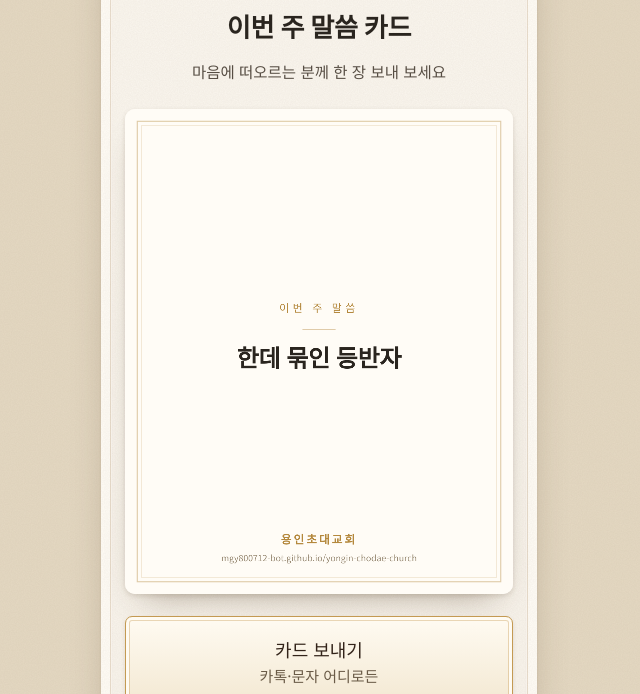
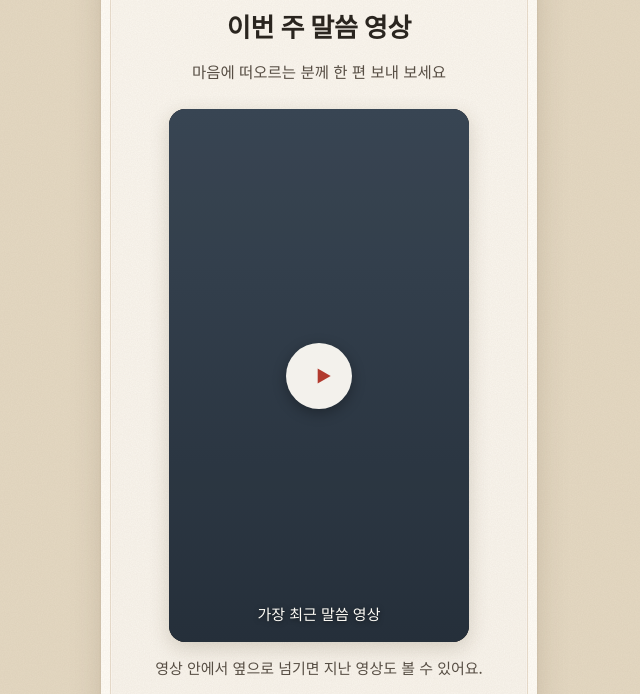
Before and after one commit to mgy800712-bot/yongin-chodae-church, a plain HTML site: page card.html in a window 1280 px wide. Shown: the part 106-800 px from the top of the page, without its empty margins (321-961 px from the left). Drawn offline with Linux system fonts and the light colour scheme.

Commit message:
말씀 카드를 유튜브 쇼츠 보내는 형식으로 바꾼다
그림을 그려 보내던 것을 교회 쇼츠를 보내는 것으로 바꿨다.
쇼츠를 새로 올리면 저절로 맨 앞에 들어오므로 매주 손댈 것이 없다.
말씀 한 줄을 적어 두면 영상 위에 함께 나온다.

Co-Authored-By: Claude Opus 5 <noreply@anthropic.com>

```diff
--- a/card.html
+++ b/card.html
@@ -3,20 +3,20 @@
 <head>
 <meta charset="UTF-8">
 <meta name="viewport" content="width=device-width, initial-scale=1, viewport-fit=cover">
-<title>이번 주 말씀 카드 · 용인초대교회</title>
-<meta name="description" content="이번 주 말씀을 카드 한 장으로 만들어 지인에게 보냅니다">
+<title>이번 주 말씀 영상 · 용인초대교회</title>
+<meta name="description" content="교회 유튜브 쇼츠를 지인에게 한 편 보내 보세요">
 <meta name="color-scheme" content="light">
 <!-- 카카오톡 공유 미리보기 -->
 <link rel="canonical" href="https://mgy800712-bot.github.io/yongin-chodae-church/card.html">
 <meta property="og:url" content="https://mgy800712-bot.github.io/yongin-chodae-church/card.html">
 <meta property="og:type" content="website">
 <meta property="og:site_name" content="대한예수교장로회 용인초대교회">
-<meta property="og:title" content="이번 주 말씀, 한 장으로 보내세요">
-<meta property="og:description" content="용인초대교회 성도님께 · 버튼 한 번이면 카드가 만들어집니다">
-<meta property="og:image" content="https://mgy800712-bot.github.io/yongin-chodae-church/assets/img/og-card.jpg?v=1">
+<meta property="og:title" content="이번 주 말씀 영상, 한 편 보내세요">
+<meta property="og:description" content="1분이면 봅니다 · 용인초대교회">
+<meta property="og:image" content="https://mgy800712-bot.github.io/yongin-chodae-church/assets/img/og-card.jpg?v=2">
 <meta property="og:image:width" content="1200">
 <meta property="og:image:height" content="630">
-<meta property="og:image:alt" content="이번 주 말씀 카드 — 버튼 한 번이면 카드가 만들어집니다">
+<meta property="og:image:alt" content="이번 주 말씀 영상 — 1분이면 봅니다">
 <meta property="og:locale" content="ko_KR">
 <meta name="twitter:card" content="summary_large_image">
 <link rel="preconnect" href="https://fonts.googleapis.com">
@@ -30,30 +30,39 @@
 <section class="sheet">
 
   <p class="brand">용인초대교회</p>
-  <h1 class="hello">이번 주 말씀 카드
-    <small>마음에 떠오르는 분께 한 장 보내 보세요</small>
+  <h1 class="hello">이번 주 말씀 영상
+    <small>마음에 떠오르는 분께 한 편 보내 보세요</small>
   </h1>
 
-  <div class="cardbox">
-    <canvas id="cv" width="1080" height="1350" aria-label="이번 주 말씀 카드"></canvas>
+  <!-- 말씀 한 줄 — data/this-week.js 에 적어 두면 영상 위에 함께 나옵니다 -->
+  <div class="card2" id="wordBox" hidden>
+    <span class="lb">이번 주 말씀</span>
+    <p class="ref" id="wordRef" hidden></p>
+    <p id="wordLine"></p>
   </div>
 
-  <p class="note" id="status" hidden></p>
+  <!-- 교회 유튜브의 쇼츠만 모인 목록 — 새로 올리면 저절로 맨 앞에 들어옵니다 -->
+  <div class="vid tall" id="vidBox">
+    <button type="button" id="vidPlay" class="plain" aria-label="말씀 영상 보기">
+      <span class="pl"><svg viewBox="0 0 24 24" aria-hidden="true"><path d="M8 5l12 7-12 7z"/></svg></span>
+      <span class="pt">가장 최근 말씀 영상</span>
+    </button>
+  </div>
+  <p class="note" style="margin-top:12px;font-size:15px">영상 안에서 옆으로 넘기면 지난 영상도 볼 수 있어요.</p>
 
   <div class="cta" style="margin-top:22px">
-    <button type="button" id="send">카드 보내기<b style="display:block;font-size:15px;font-weight:400;margin-top:3px;color:#6a5b47">카톡·문자 어디로든</b></button>
-    <button type="button" id="save">그림으로 저장하기</button>
+    <button type="button" id="send">카톡으로 보내기<b style="display:block;font-size:15px;font-weight:400;margin-top:3px;color:#6a5b47">받으신 분도 바로 볼 수 있어요</b></button>
   </div>
 
   <p class="note" id="say" hidden style="font-weight:700;color:#7a5a2c"></p>
 
   <div class="msgs">
     <h3>이렇게 보내 보세요</h3>
-    <button type="button" class="msg" data-m="이번 주에 들은 말씀인데, 문득 생각나서 보내요.">
-      <span>이번 주에 들은 말씀인데, 문득 생각나서 보내요.</span>
+    <button type="button" class="msg" data-m="이번 주에 들은 말씀인데, 문득 생각나서 보내요. 1분이면 봐요.">
+      <span>이번 주에 들은 말씀인데, 문득 생각나서 보내요. 1분이면 봐요.</span>
     </button>
-    <button type="button" class="msg" data-m="요즘 어떻게 지내요? 이 말씀이 좋아서 나눠요.">
-      <span>요즘 어떻게 지내요? 이 말씀이 좋아서 나눠요.</span>
+    <button type="button" class="msg" data-m="요즘 어떻게 지내요? 짧은 영상 하나 보내요.">
+      <span>요즘 어떻게 지내요? 짧은 영상 하나 보내요.</span>
     </button>
     <button type="button" class="msg" data-m="오늘 하루도 평안하시길 바라며 보냅니다.">
       <span>오늘 하루도 평안하시길 바라며 보냅니다.</span>
@@ -75,161 +84,96 @@
 
 <script src="data/this-week.js"></script>
 <script>
-/* this-week.js 가 깨져도 페이지는 그대로 보인다 — 카드만 안 나온다 */
+/* this-week.js 가 깨져도 영상과 보내기는 그대로 돌아간다 */
 (function () {
-  var W = 1080, H = 1350;
-  var PAPER = '#fffcf6', INK = '#2a251f', SOFT = '#574e44', GOLD = '#b4883c';
-  var SERIF = '"Noto Serif KR", serif', SANS = '"Noto Sans KR", sans-serif';
-  var SITE = 'mgy800712-bot.github.io/yongin-chodae-church';
+  // 유튜브가 채널마다 자동으로 관리하는 '쇼츠만 모인 재생목록' (채널ID 의 UC 를 UUSH 로)
+  var CHANNEL_SHORTS = 'UUSHRYw9Ca3ssSym_KycnLJRMw';
+  var PAGE = location.href.split(/[?#]/)[0];
+  var BASE = PAGE.replace(/[^/]*$/, '');
 
-  var cv = document.getElementById('cv'), ctx = cv.getContext('2d');
   var w = window.THIS_WEEK || {};
-
-  // 대괄호가 그대로면 '아직 안 적음'으로 본다
   function v(s) { s = (s || '').trim(); return s.charAt(0) === '[' ? '' : s; }
 
-  var title = v(w.title);
-  // 구절도 요약도 없으면 설교 제목이라도 크게 올린다
-  var hero = v(w.cardVerse) || v(w.summary) || title;
-  var ref = v(w.verse);
-  var sub = v(w.cardVerse) ? v(w.summary) : '';
-  if (hero === title) title = '';   // 위에 크게 올라갔으면 아래에 또 적지 않는다
-
-  function tell(msg) {
-    var el = document.getElementById('status');
-    el.textContent = msg; el.hidden = false;
-    document.getElementById('send').disabled = true;
-    document.getElementById('save').disabled = true;
+  // 말씀 한 줄 — 적어 두었을 때만 나온다
+  var line = v(w.cardVerse) || v(w.summary), ref = v(w.verse);
+  if (line) {
+    document.getElementById('wordLine').textContent = line;
+    if (ref) {
+      var r = document.getElementById('wordRef');
+      r.textContent = ref; r.hidden = false;
+    }
+    document.getElementById('wordBox').hidden = false;
   }
 
-  if (!hero) {
-    tell('이번 주 말씀이 아직 올라오지 않았어요. 토요일에 다시 와 주세요.');
-    document.querySelector('.cardbox').hidden = true;
-    return;
+  // 영상 — 누르기 전에는 불러오지 않는다
+  var box = document.getElementById('vidBox');
+  document.getElementById('vidPlay').onclick = function () {
+    var f = document.createElement('iframe');
+    f.src = 'https://www.youtube-nocookie.com/embed/videoseries?list=' + CHANNEL_SHORTS + '&autoplay=1&rel=0';
+    f.title = '용인초대교회 말씀 영상';
+    f.allow = 'accelerometer; autoplay; clipboard-write; encrypted-media; gyroscope; picture-in-picture';
+    f.allowFullscreen = true;
+    box.replaceChildren(f);
+  };
+
+  function say(m) { var el = document.getElementById('say'); el.textContent = m; el.hidden = false; }
+  async function copyTxt(text) {
+    try { await navigator.clipboard.writeText(text); return true; } catch (_) {}
+    try {
+      var t = document.createElement('textarea');
+      t.value = text; t.setAttribute('readonly', '');
+      t.style.cssText = 'position:fixed;top:0;left:0;opacity:0';
+      document.body.appendChild(t); t.select(); t.setSelectionRange(0, t.value.length);
+      var ok = document.execCommand('copy'); t.remove(); return ok;
+    } catch (_) { return false; }
   }
 
-  // 글자를 상자 너비에 맞춰 줄로 나눈다 — 띄어쓰기 우선, 안 되면 글자 단위
-  function wrap(text, font, maxW) {
-    ctx.font = font;
-    var out = [], line = '';
-    var parts = text.split(' ');
-    for (var i = 0; i < parts.length; i++) {
-      var word = parts[i];
-      var tryLine = line ? line + ' ' + word : word;
-      if (ctx.measureText(tryLine).width <= maxW) { line = tryLine; continue; }
-      if (line) { out.push(line); line = ''; }
-      // 한 낱말이 그 자체로 넘치면 글자 단위로 쪼갠다
-      for (var j = 0; j < word.length; j++) {
-        var t = line + word[j];
-        if (ctx.measureText(t).width > maxW && line) { out.push(line); line = word[j]; }
-        else line = t;
-      }
-    }
-    if (line) out.push(line);
-    return out;
+  // 카카오톡 공유 — 안 되면 휴대폰 공유창, 그것도 안 되면 주소 복사
+  var KAKAO_KEY = '3b69adad3846c8371c0781e723a9e45a';   // '용인초대교회 웹' 키
+  var kakaoOn = false;
+  if (KAKAO_KEY) {
+    var ks = document.createElement('script');
+    ks.src = 'https://t1.kakaocdn.net/kakao_js_sdk/2.7.2/kakao.min.js';
+    ks.crossOrigin = 'anonymous';
+    ks.onload = function () {
+      try { if (!Kakao.isInitialized()) Kakao.init(KAKAO_KEY); kakaoOn = true; } catch (_) {}
+    };
+    document.head.appendChild(ks);
   }
 
-  function draw() {
-    var PAD = 96, MAXW = W - PAD * 2;
-
-    // 종이
-    ctx.fillStyle = PAPER;
-    ctx.fillRect(0, 0, W, H);
-
-    // 금테 두 줄
-    ctx.strokeStyle = 'rgba(180,136,60,.42)'; ctx.lineWidth = 3;
-    ctx.strokeRect(34, 34, W - 68, H - 68);
-    ctx.strokeStyle = 'rgba(180,136,60,.22)'; ctx.lineWidth = 1.5;
-    ctx.strokeRect(46, 46, W - 92, H - 92);
-
-    // 쌓을 것들을 먼저 재고, 전체를 세로 가운데에 놓는다
-    var heroSize = hero.length > 60 ? 50 : hero.length > 34 ? 58 : 66;
-    var heroFont = '700 ' + heroSize + 'px ' + SERIF;
-    var heroLines = wrap(hero, heroFont, MAXW);
-    var heroLH = heroSize * 1.62;
-    var subLines = sub ? wrap(sub, '400 32px ' + SANS, MAXW - 40) : [];
-    var titleLines = title ? wrap(title, '500 30px ' + SANS, MAXW - 40) : [];
-
-    var blocks = [
-      { lines: ['이번 주 말씀'], font: '500 30px ' + SANS, color: GOLD, lh: 44, gap: 30, track: 10 },
-      { rule: true, gap: 54 },
-      { lines: heroLines, font: heroFont, color: INK, lh: heroLH, gap: ref ? 46 : 36 }
-    ];
-    if (ref) blocks.push({ lines: [ref], font: '700 36px ' + SERIF, color: GOLD, lh: 52, gap: subLines.length ? 34 : 24 });
-    if (subLines.length) blocks.push({ lines: subLines, font: '400 32px ' + SANS, color: SOFT, lh: 54, gap: 24 });
-    if (titleLines.length) blocks.push({ lines: titleLines, font: '500 30px ' + SANS, color: '#8a7c68', lh: 48, gap: 0 });
-
-    var total = 0;
-    blocks.forEach(function (b) { total += (b.rule ? 1 : b.lines.length * b.lh) + b.gap; });
-
-    var y = (H - total) / 2;
-    ctx.textAlign = 'center';
-    ctx.textBaseline = 'top';
-
-    blocks.forEach(function (b) {
-      if (b.rule) {
-        ctx.strokeStyle = 'rgba(180,136,60,.55)'; ctx.lineWidth = 2;
-        ctx.beginPath(); ctx.moveTo(W / 2 - 46, y); ctx.lineTo(W / 2 + 46, y); ctx.stroke();
-        y += 1 + b.gap;
+  document.getElementById('send').onclick = async function () {
+    if (kakaoOn) {
+      try {
+        Kakao.Share.sendDefault({
+          objectType: 'feed',
+          content: {
+            title: '이번 주 말씀 영상',
+            description: (line ? line.slice(0, 60) : '1분이면 봅니다') + ' · 용인초대교회',
+            imageUrl: BASE + 'assets/img/og-card.jpg',
+            link: { mobileWebUrl: PAGE, webUrl: PAGE }
+          },
+          buttons: [{ title: '영상 보기', link: { mobileWebUrl: PAGE, webUrl: PAGE } }]
+        });
         return;
-      }
-      ctx.font = b.font;
-      ctx.fillStyle = b.color;
-      ctx.letterSpacing = (b.track || 0) + 'px';
-      b.lines.forEach(function (ln) { ctx.fillText(ln, W / 2, y); y += b.lh; });
-      ctx.letterSpacing = '0px';
-      y += b.gap;
-    });
-
-    // 교회 이름과 주소는 아래에 작게 — 로드맵이 요구한 자리
-    ctx.font = '700 32px ' + SERIF; ctx.fillStyle = GOLD;
-    ctx.letterSpacing = '6px';
-    ctx.fillText('용인초대교회', W / 2, H - 164);
-    ctx.letterSpacing = '0px';
-    ctx.font = '400 24px ' + SANS; ctx.fillStyle = '#9a8c76';
-    ctx.fillText(SITE, W / 2, H - 112);
-  }
-
-  // 웹폰트가 올라온 뒤에 그려야 글씨가 바뀌지 않는다
-  var ready = (document.fonts && document.fonts.ready) ? document.fonts.ready : Promise.resolve();
-  ready.then(draw).catch(draw);
-
-  function blob() {
-    return new Promise(function (res) { cv.toBlob(res, 'image/png'); });
-  }
-  function say(m) { var el = document.getElementById('say'); el.textContent = m; el.hidden = false; }
-
-  document.getElementById('save').onclick = async function () {
-    var b = await blob();
-    var a = document.createElement('a');
-    a.href = URL.createObjectURL(b);
-    a.download = '말씀카드.png';
-    a.click();
-    setTimeout(function () { URL.revokeObjectURL(a.href); }, 4000);
-    say('사진첩이나 다운로드 폴더에 저장되었습니다.');
-  };
-
-  document.getElementById('send').onclick = async function () {
-    var b = await blob();
-    var file = new File([b], '말씀카드.png', { type: 'image/png' });
+      } catch (_) { /* 아래로 내려간다 */ }
+    }
     try {
-      if (navigator.canShare && navigator.canShare({ files: [file] })) {
-        await navigator.share({ files: [file], title: '이번 주 말씀' });
+      if (navigator.share) {
+        await navigator.share({ title: '이번 주 말씀 영상 · 용인초대교회', url: PAGE });
         return;
       }
     } catch (e) {
       if (e && e.name === 'AbortError') return;   // 공유창을 닫았을 뿐이다
     }
-    document.getElementById('save').click();
-    say('이 기기는 바로 보내기가 안 돼서 그림으로 저장했습니다. 카톡에서 사진으로 보내 주세요.');
+    say(await copyTxt(PAGE) ? '주소가 복사되었습니다. 카톡에 붙여 넣어 주세요.'
+                            : '주소를 손가락으로 길게 눌러 복사해 주세요.');
   };
 
   // 함께 보낼 문구 — 눌러서 복사
   document.querySelectorAll('.msg').forEach(function (btn) {
     btn.onclick = async function () {
-      var t = btn.dataset.m;
-      try { await navigator.clipboard.writeText(t); say('문구가 복사되었습니다.'); }
-      catch (_) { say('아래 문구를 손가락으로 길게 눌러 복사해 주세요.'); }
+      say(await copyTxt(btn.dataset.m) ? '문구가 복사되었습니다.'
+                                       : '아래 문구를 손가락으로 길게 눌러 복사해 주세요.');
     };
   });
 })();
```
Also changed, not shown: assets/img/og-card.jpg, 1 other file.
